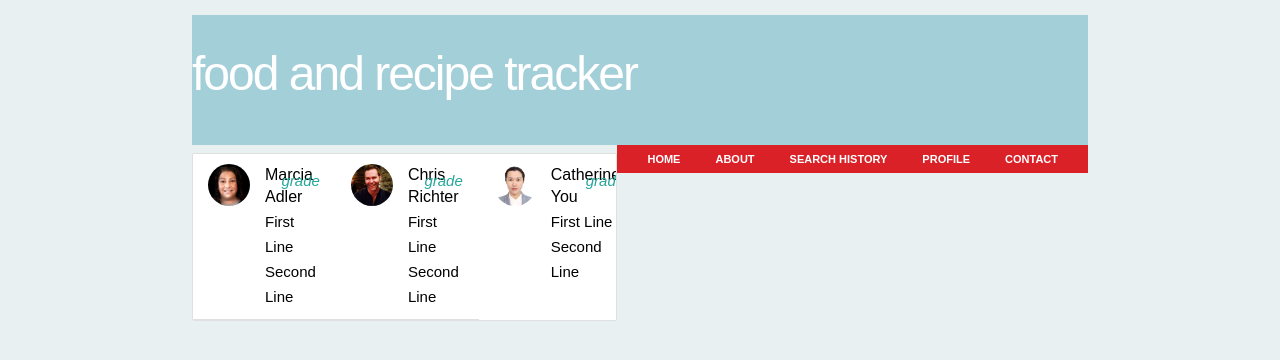
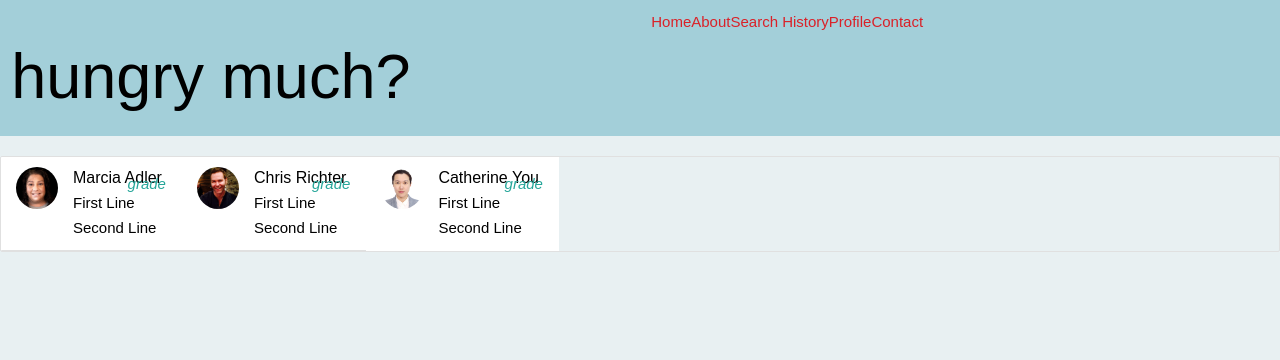
Before and after one commit to chriscrichter/ProjectOne, a plain HTML site: page Contact.html in a window 1280 px wide. Drawn offline with nearby package versions, Linux system fonts and the light colour scheme.

Commit message:
fixing styling

```diff
--- a/Contact.html
+++ b/Contact.html
@@ -1,38 +1,40 @@
 <!DOCTYPE html>
 <html>
   <head>
-    <meta charset="utf-8">
-    <meta name="viewport" content="width=device-width, initial-scale=1">
-    <title>Contact</title>
-    <!-- <link rel="stylesheet" href="https://cdn.jsdelivr.net/npm/bulma@0.8.0/css/bulma.min.css"> -->
-    <!-- <script defer src="https://use.fontawesome.com/releases/v5.3.1/js/all.js"></script> -->
-     <!-- Compiled and minified CSS -->
+		<meta http-equiv="content-type" content="text/html; charset=utf-8" />
+		<title>
+			Hungry Much?
+    </title>
+    <meta name="viewport" content="width=device-width, initial-scale=1.0" />
     <link rel="stylesheet" href="https://cdnjs.cloudflare.com/ajax/libs/materialize/1.0.0/css/materialize.min.css">
-
-     <!-- Compiled and minified JavaScript -->
-     <script src="https://cdnjs.cloudflare.com/ajax/libs/materialize/1.0.0/js/materialize.min.js"></script>
-
-    <script src="https://code.jquery.com/jquery-3.4.1.min.js"></script>
+    <meta name="keywords" content="" />
+    <meta name="description" content="" />
     <link href="default.css" rel="stylesheet" type="text/css" />
     <link href="style.css" rel="stylesheet" type="text/css" />
+
+
+		<script src="https://code.jquery.com/jquery-3.4.1.min.js">
+		</script>
 	</head>
   <body>
-  <section class="section">
-    <div class="container">
-        <div id="header">
-            <div id="logo">
-                <h1><a href="#">Food and Recipe Tracker</a></h1>
+    <header>
+      <div class="row">
+        <div class="col s12 m6">
+					<h1>
+						hungry much?
+          </h1>
 				</div>
-            <div id="menu">
+        <div class="col s12 m6">
             <ul>
-                    <li class="active"><a href="#"id="home">Home</a></li>
-                    <li><a href="#"id="about">About</a></li>
-                    <li><a href="#" id ="search-history">Search History</a></li>
+              <li class="active"><a href="index.html"id="home">Home</a></li>
+              <li><a href="About.html"id="about">About</a></li>
+              <li><a href="index.html" id ="search-history">Search History</a></li>
               <li><a href="#" id="profile">Profile</a></li>
-                    <li><a href="#" id="contact">Contact </a></li>
+              <li><a href="Contact.html" id="contact">Contact </a></li>
             </ul>
         </div>
       </div>
+    </header>
 <!-- end of header -->
 <!-- begin of main container -->
 <!-- card -->
```
Also changed, not shown: About.html (+21 -19 lines), index.html (+3 -3 lines). Lines whose indentation alone changed are shown as unchanged.
